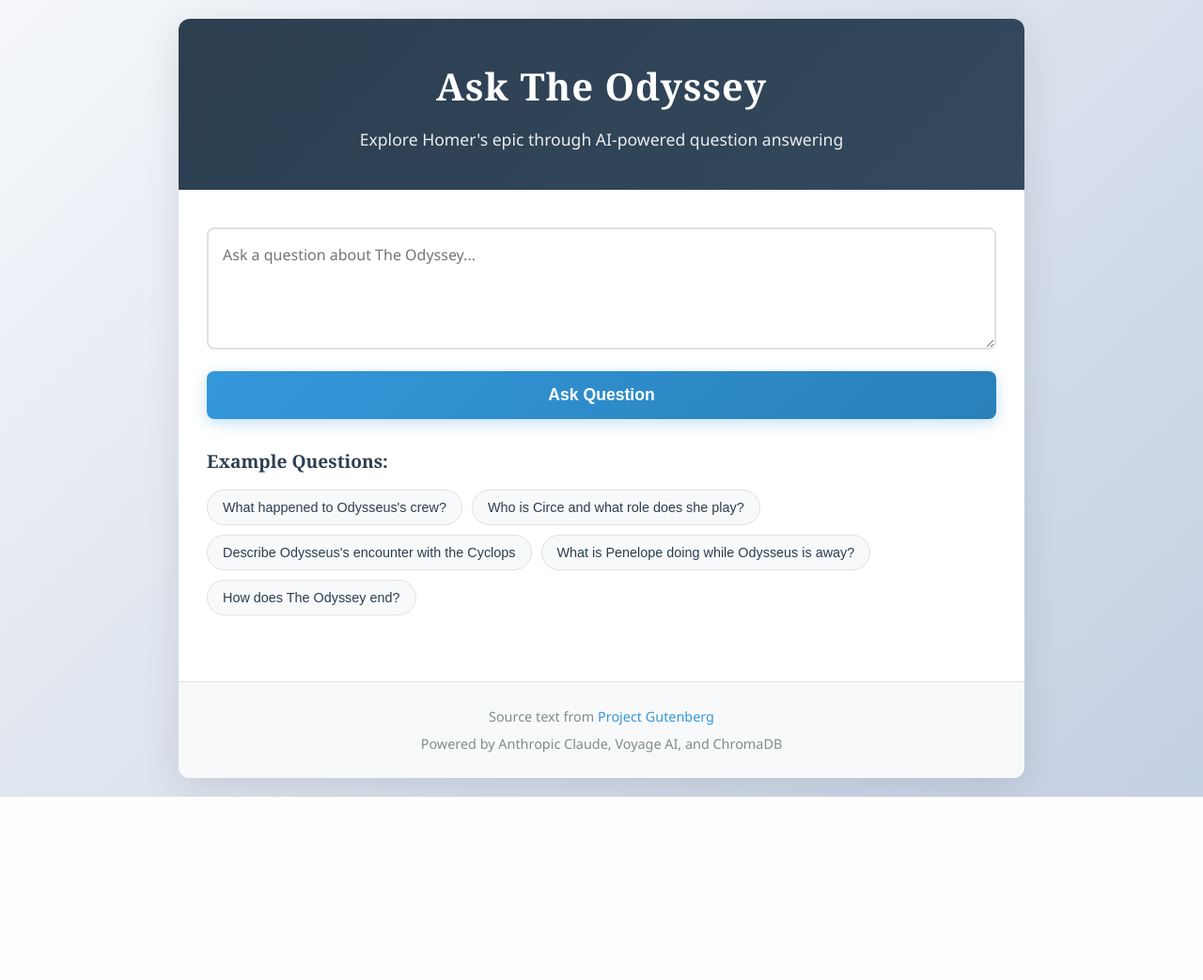
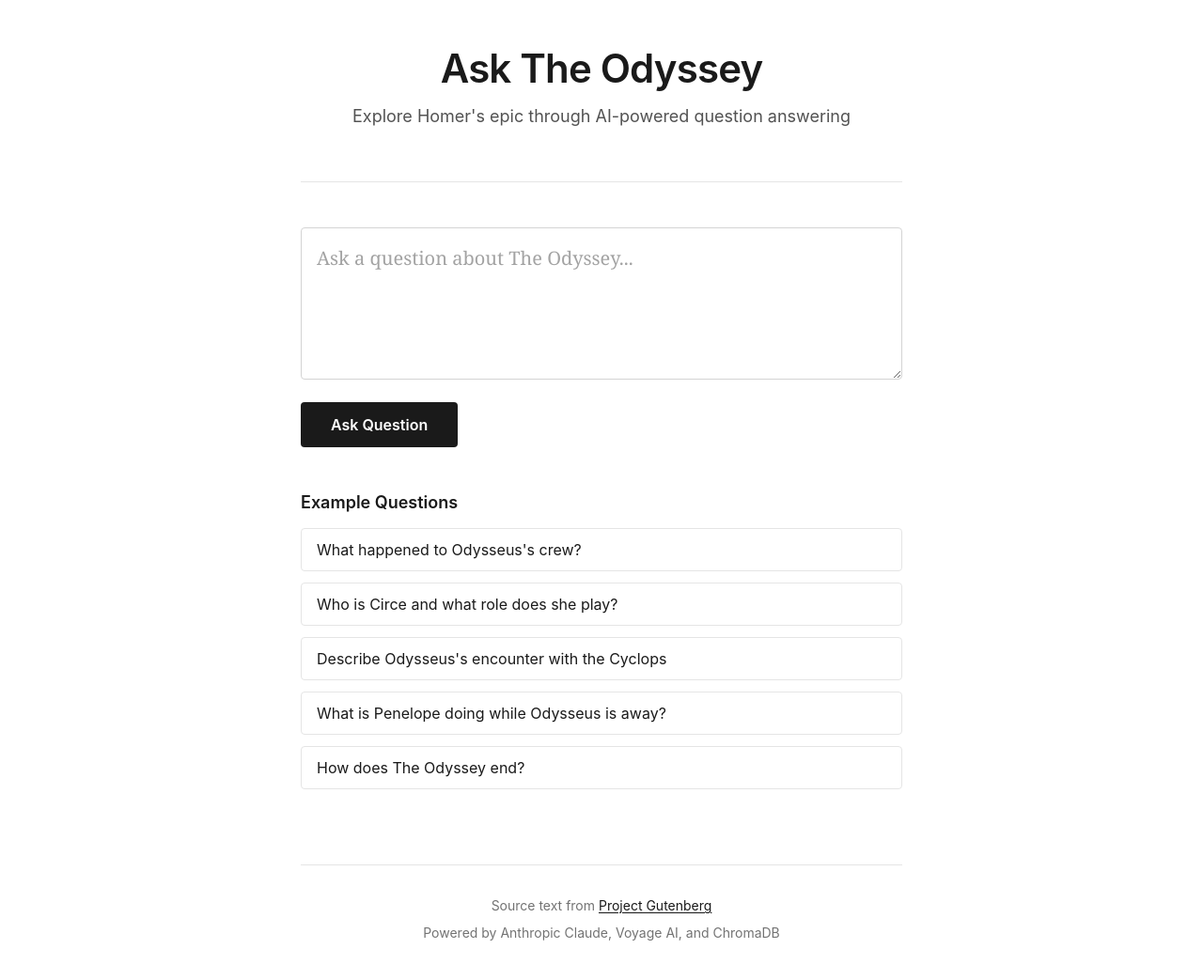
Before and after one commit to quaneh2/odyssey-bot, a Flask app: page / in a window 1280 px wide. Shown: the whole page at 94% size. Before the commit the page ends 848 px from the top, so only its background shows below. Run offline with Flask 3, Linux system fonts and the light colour scheme; parts of the project's set-up code (start-up, migrations or seed data) failed here and were passed over.

Commit message:
Update styling to match portfolio specs

```diff
--- a/static/style.css
+++ b/static/style.css
@@ -1,380 +1,530 @@
-/* Reset and base styles */
+/* ================================
+   PORTFOLIO DESIGN SYSTEM
+   Ask The Odyssey - RAG Application
+   ================================ */
+
+/* ================================
+   RESET & BASE STYLES
+   ================================ */
+
 * {
   margin: 0;
   padding: 0;
   box-sizing: border-box;
 }
 
-body {
-    font-family: 'Segoe UI', Tahoma, Geneva, Verdana, sans-serif;
-    background: linear-gradient(135deg, #f5f7fa 0%, #c3cfe2 100%);
-    color: #333;
-    line-height: 1.6;
-    min-height: 100vh;
-    padding: 20px;
+html {
+  font-size: 16px;
 }
 
-/* Container */
-.container {
-    max-width: 900px;
-    margin: 0 auto;
+body {
+  font-family: Georgia, 'Times New Roman', Times, serif;
+  font-size: 18px;
+  line-height: 1.6;
+  color: #1a1a1a;
   background: #ffffff;
-    border-radius: 12px;
-    box-shadow: 0 10px 40px rgba(0, 0, 0, 0.1);
-    overflow: hidden;
+  -webkit-font-smoothing: antialiased;
+  -moz-osx-font-smoothing: grayscale;
 }
 
-/* Header */
+/* ================================
+   TYPOGRAPHY
+   ================================ */
+
+h1, h2, h3, h4, h5, h6 {
+  font-family: -apple-system, BlinkMacSystemFont, 'Segoe UI', 'Helvetica Neue', Arial, sans-serif;
+  font-weight: 600;
+  line-height: 1.2;
+  color: #1a1a1a;
+  margin-bottom: 16px;
+}
+
+h1 {
+  font-size: 36px;
+  margin-top: 0;
+  letter-spacing: -0.02em;
+}
+
+h2 {
+  font-size: 28px;
+  margin-top: 40px;
+  letter-spacing: -0.01em;
+}
+
+h3 {
+  font-size: 22px;
+  margin-top: 32px;
+}
+
+h4 {
+  font-size: 18px;
+  margin-top: 24px;
+}
+
+p {
+  margin-bottom: 24px;
+}
+
+a {
+  color: #1a1a1a;
+  text-decoration: underline;
+  text-decoration-thickness: 1px;
+  text-underline-offset: 2px;
+  transition: color 0.2s ease;
+}
+
+a:hover {
+  color: #404040;
+}
+
+/* ================================
+   LAYOUT
+   ================================ */
+
+.container {
+  max-width: 680px;
+  margin: 0 auto;
+  padding: 0 20px;
+}
+
+.section {
+  margin: 48px 0;
+}
+
+/* ================================
+   HEADER
+   ================================ */
+
 header {
-    background: linear-gradient(135deg, #2c3e50 0%, #34495e 100%);
-    color: #ffffff;
-    padding: 40px 30px;
+  border-bottom: 1px solid #e5e5e5;
+  padding: 48px 0 32px 0;
+  margin-bottom: 48px;
   text-align: center;
 }
 
 header h1 {
-    font-family: Georgia, 'Times New Roman', serif;
-    font-size: 2.5rem;
-    margin-bottom: 10px;
-    font-weight: 600;
-    letter-spacing: 1px;
+  font-size: 42px;
+  margin-bottom: 12px;
+  letter-spacing: -0.02em;
 }
 
 header .subtitle {
-    font-size: 1.1rem;
-    opacity: 0.9;
-    font-weight: 300;
+  font-family: -apple-system, BlinkMacSystemFont, 'Segoe UI', sans-serif;
+  font-size: 18px;
+  color: #525252;
+  font-weight: 400;
+  line-height: 1.5;
 }
 
-/* Main content */
-main {
-    padding: 40px 30px;
-}
+/* ================================
+   QUERY SECTION
+   ================================ */
 
-/* Query section */
 .query-section {
-    margin-bottom: 30px;
+  margin-bottom: 48px;
 }
 
 #question-input {
   width: 100%;
-    padding: 15px;
-    font-size: 1rem;
-    border: 2px solid #e0e0e0;
-    border-radius: 8px;
-    font-family: inherit;
+  font-family: Georgia, 'Times New Roman', Times, serif;
+  font-size: 20px;
+  line-height: 1.6;
+  padding: 16px;
+  border: 1px solid #d4d4d4;
+  border-radius: 4px;
+  background: #ffffff;
+  color: #1a1a1a;
   resize: vertical;
-    transition: border-color 0.3s ease;
-    line-height: 1.5;
+  min-height: 120px;
+  transition: border-color 0.2s ease, box-shadow 0.2s ease;
 }
 
 #question-input:focus {
   outline: none;
-    border-color: #3498db;
-    box-shadow: 0 0 0 3px rgba(52, 152, 219, 0.1);
+  border-color: #1a1a1a;
+  box-shadow: 0 0 0 3px rgba(26, 26, 26, 0.1);
+}
+
+#question-input::placeholder {
+  color: #a3a3a3;
 }
 
 .submit-button {
-    width: 100%;
-    margin-top: 15px;
-    padding: 15px 30px;
-    font-size: 1.1rem;
+  font-family: -apple-system, BlinkMacSystemFont, 'Segoe UI', sans-serif;
+  font-size: 16px;
   font-weight: 600;
+  padding: 14px 32px;
+  margin-top: 16px;
+  background: #1a1a1a;
   color: #ffffff;
-    background: linear-gradient(135deg, #3498db 0%, #2980b9 100%);
   border: none;
-    border-radius: 8px;
+  border-radius: 4px;
   cursor: pointer;
-    transition: all 0.3s ease;
-    box-shadow: 0 4px 15px rgba(52, 152, 219, 0.3);
+  transition: background 0.2s ease;
+  min-height: 44px;
 }
 
 .submit-button:hover {
-    transform: translateY(-2px);
-    box-shadow: 0 6px 20px rgba(52, 152, 219, 0.4);
+  background: #404040;
 }
 
 .submit-button:active {
-    transform: translateY(0);
+  background: #262626;
 }
 
 .submit-button:disabled {
-    opacity: 0.6;
+  background: #a3a3a3;
   cursor: not-allowed;
-    transform: none;
 }
 
-/* Loading indicator */
+.submit-button:focus {
+  outline: none;
+  box-shadow: 0 0 0 3px rgba(26, 26, 26, 0.2);
+}
+
+/* ================================
+   LOADING
+   ================================ */
+
 .loading {
   display: flex;
   align-items: center;
   justify-content: center;
-    gap: 15px;
-    margin-top: 20px;
-    padding: 20px;
-    background: #f8f9fa;
-    border-radius: 8px;
-    color: #2c3e50;
+  gap: 12px;
+  margin-top: 24px;
+  padding: 16px;
+  background: #f5f5f5;
+  border-radius: 4px;
+  font-family: -apple-system, BlinkMacSystemFont, 'Segoe UI', sans-serif;
+  font-size: 16px;
+  color: #525252;
 }
 
 .spinner {
   width: 24px;
   height: 24px;
-    border: 3px solid #e0e0e0;
-    border-top-color: #3498db;
+  border: 2px solid #e5e5e5;
+  border-top: 2px solid #1a1a1a;
   border-radius: 50%;
   animation: spin 0.8s linear infinite;
 }
 
 @keyframes spin {
-    to { transform: rotate(360deg); }
+  0% { transform: rotate(0deg); }
+  100% { transform: rotate(360deg); }
 }
 
-/* Examples section */
+/* ================================
+   EXAMPLES SECTION
+   ================================ */
+
 .examples-section {
-    margin-bottom: 30px;
+  margin-bottom: 48px;
 }
 
 .examples-section h3 {
-    font-family: Georgia, 'Times New Roman', serif;
-    color: #2c3e50;
-    margin-bottom: 15px;
-    font-size: 1.2rem;
+  font-size: 18px;
+  margin-bottom: 16px;
+  margin-top: 0;
 }
 
 .example-questions {
   display: flex;
-    flex-wrap: wrap;
-    gap: 10px;
+  flex-direction: column;
+  gap: 12px;
 }
 
 .example-btn {
-    padding: 10px 16px;
-    font-size: 0.9rem;
-    color: #2c3e50;
-    background: #f8f9fa;
-    border: 1px solid #dee2e6;
-    border-radius: 20px;
+  font-family: -apple-system, BlinkMacSystemFont, 'Segoe UI', sans-serif;
+  font-size: 16px;
+  font-weight: 400;
+  padding: 12px 16px;
+  text-align: left;
+  background: transparent;
+  color: #1a1a1a;
+  border: 1px solid #e5e5e5;
+  border-radius: 4px;
   cursor: pointer;
   transition: all 0.2s ease;
+  min-height: 44px;
 }
 
 .example-btn:hover {
-    background: #e9ecef;
-    border-color: #3498db;
-    color: #3498db;
+  background: #f5f5f5;
+  border-color: #1a1a1a;
 }
 
-/* Answer section */
+.example-btn:focus {
+  outline: none;
+  box-shadow: 0 0 0 3px rgba(26, 26, 26, 0.1);
+}
+
+/* ================================
+   ANSWER SECTION
+   ================================ */
+
 .answer-section {
-    margin-top: 40px;
-    padding-top: 30px;
-    border-top: 2px solid #e0e0e0;
+  margin-top: 64px;
+  padding-top: 48px;
+  border-top: 1px solid #e5e5e5;
 }
 
 .answer-container {
-    margin-bottom: 30px;
+  margin-bottom: 48px;
 }
 
-.answer-container h3,
-.sources-container h3 {
-    font-family: Georgia, 'Times New Roman', serif;
-    color: #2c3e50;
-    margin-bottom: 15px;
-    font-size: 1.3rem;
+.answer-container h3 {
+  font-size: 22px;
+  margin-bottom: 16px;
+  margin-top: 0;
 }
 
 .answer-text {
-    background: #f8f9fa;
-    padding: 20px;
-    border-radius: 8px;
-    border-left: 4px solid #3498db;
-    font-size: 1.05rem;
-    line-height: 1.8;
-    color: #2c3e50;
+  font-size: 18px;
+  line-height: 1.6;
+  color: #1a1a1a;
+  padding: 24px;
+  background: #fafafa;
+  border-left: 3px solid #1a1a1a;
+  border-radius: 4px;
 }
 
-/* Sources */
+/* ================================
+   SOURCES
+   ================================ */
+
+.sources-container h3 {
+  font-size: 22px;
+  margin-bottom: 24px;
+  margin-top: 0;
+}
+
 .sources-grid {
   display: grid;
-    gap: 15px;
+  gap: 24px;
 }
 
 .source-card {
   background: #ffffff;
-    border: 1px solid #e0e0e0;
-    border-radius: 8px;
-    padding: 20px;
-    transition: all 0.3s ease;
+  border: 1px solid #e5e5e5;
+  padding: 24px;
+  border-radius: 4px;
+  transition: box-shadow 0.2s ease;
 }
 
 .source-card:hover {
-    box-shadow: 0 4px 12px rgba(0, 0, 0, 0.08);
-    border-color: #3498db;
+  box-shadow: 0 2px 8px rgba(0, 0, 0, 0.08);
 }
 
 .source-header {
   display: flex;
   justify-content: space-between;
   align-items: center;
-    margin-bottom: 12px;
+  margin-bottom: 16px;
+  gap: 16px;
 }
 
 .source-book {
+  font-family: -apple-system, BlinkMacSystemFont, 'Segoe UI', sans-serif;
   font-weight: 600;
-    color: #2c3e50;
-    font-size: 1rem;
+  font-size: 16px;
+  color: #1a1a1a;
 }
 
 .source-relevance {
   display: flex;
   align-items: center;
   gap: 8px;
-    font-size: 0.85rem;
-    color: #7f8c8d;
+  font-family: -apple-system, BlinkMacSystemFont, 'Segoe UI', sans-serif;
+  font-size: 14px;
+  color: #737373;
+  flex-shrink: 0;
 }
 
 .relevance-bar {
   width: 60px;
   height: 6px;
-    background: #e0e0e0;
+  background: #e5e5e5;
   border-radius: 3px;
   overflow: hidden;
 }
 
 .relevance-fill {
   height: 100%;
-    background: linear-gradient(90deg, #3498db, #2ecc71);
+  background: #1a1a1a;
   border-radius: 3px;
   transition: width 0.3s ease;
 }
 
 .source-text {
-    color: #555;
-    font-size: 0.95rem;
+  font-size: 16px;
   line-height: 1.6;
+  color: #404040;
   font-style: italic;
 }
 
-/* Error section */
+/* ================================
+   ERROR SECTION
+   ================================ */
+
 .error-section {
-    margin-top: 40px;
-    padding-top: 30px;
-    border-top: 2px solid #e0e0e0;
+  margin-top: 64px;
+  padding-top: 48px;
+  border-top: 1px solid #e5e5e5;
 }
 
 .error-container {
   background: #fff5f5;
   border: 1px solid #fc8181;
-    border-left: 4px solid #e74c3c;
-    border-radius: 8px;
-    padding: 20px;
+  border-left: 3px solid #e74c3c;
+  border-radius: 4px;
+  padding: 24px;
 }
 
 .error-container h3 {
+  font-size: 18px;
   color: #e74c3c;
-    margin-bottom: 10px;
-    font-size: 1.2rem;
+  margin-bottom: 8px;
+  margin-top: 0;
 }
 
 .error-container p {
+  font-size: 16px;
   color: #c53030;
+  margin-bottom: 0;
 }
 
-/* Footer */
+/* ================================
+   FOOTER
+   ================================ */
+
 footer {
-    background: #f8f9fa;
-    padding: 20px 30px;
+  margin-top: 80px;
+  padding: 32px 0;
+  border-top: 1px solid #e5e5e5;
   text-align: center;
-    border-top: 1px solid #e0e0e0;
-    font-size: 0.9rem;
-    color: #7f8c8d;
 }
 
 footer p {
-    margin: 5px 0;
+  font-family: -apple-system, BlinkMacSystemFont, 'Segoe UI', sans-serif;
+  font-size: 14px;
+  color: #737373;
+  line-height: 1.5;
+  margin-bottom: 8px;
 }
 
 footer a {
-    color: #3498db;
-    text-decoration: none;
+  color: #1a1a1a;
+  text-decoration: underline;
+  text-decoration-thickness: 1px;
 }
 
 footer a:hover {
-    text-decoration: underline;
+  color: #404040;
 }
 
-/* Utility classes */
+/* ================================
+   UTILITIES
+   ================================ */
+
 .hidden {
   display: none !important;
 }
 
-/* Responsive design */
+.visually-hidden {
+  position: absolute;
+  width: 1px;
+  height: 1px;
+  padding: 0;
+  margin: -1px;
+  overflow: hidden;
+  clip: rect(0, 0, 0, 0);
+  white-space: nowrap;
+  border-width: 0;
+}
+
+/* ================================
+   RESPONSIVE
+   ================================ */
+
 @media (max-width: 768px) {
   body {
-        padding: 10px;
+    font-size: 16px;
   }
 
   .container {
-        border-radius: 8px;
+    padding: 0 16px;
   }
 
   header {
-        padding: 30px 20px;
+    padding: 40px 0 24px 0;
   }
 
   header h1 {
-        font-size: 2rem;
+    font-size: 32px;
   }
 
   header .subtitle {
-        font-size: 1rem;
+    font-size: 16px;
   }
 
-    main {
-        padding: 25px 20px;
+  h2 {
+    font-size: 24px;
+  }
+
+  h3 {
+    font-size: 20px;
   }
 
   #question-input {
-        font-size: 0.95rem;
-    }
-
-    .submit-button {
-        font-size: 1rem;
-        padding: 12px 24px;
-    }
-
-    .example-questions {
-        flex-direction: column;
-    }
-
-    .example-btn {
-        width: 100%;
-        text-align: left;
+    font-size: 18px;
   }
 
   .answer-text {
-        font-size: 1rem;
+    font-size: 16px;
+    padding: 20px;
   }
 
   .source-header {
     flex-direction: column;
     align-items: flex-start;
-        gap: 8px;
+    gap: 12px;
+  }
+
+  .source-text {
+    font-size: 15px;
   }
 }
 
 @media (max-width: 480px) {
   header h1 {
-        font-size: 1.75rem;
+    font-size: 28px;
   }
 
   header .subtitle {
-        font-size: 0.9rem;
+    font-size: 15px;
+  }
 }
 
-    .answer-container h3,
-    .sources-container h3 {
-        font-size: 1.1rem;
+/* ================================
+   ACCESSIBILITY
+   ================================ */
+
+@media (prefers-reduced-motion: reduce) {
+  * {
+    animation-duration: 0.01ms !important;
+    animation-iteration-count: 1 !important;
+    transition-duration: 0.01ms !important;
   }
 }
+
+/* Focus styles for keyboard navigation */
+*:focus-visible {
+  outline: 2px dashed #1a1a1a;
+  outline-offset: 2px;
+}
+
+button:focus-visible {
+  outline: none;
+  box-shadow: 0 0 0 3px rgba(26, 26, 26, 0.2);
+}
--- a/templates/index.html
+++ b/templates/index.html
@@ -3,64 +3,67 @@
 <head>
     <meta charset="UTF-8">
     <meta name="viewport" content="width=device-width, initial-scale=1.0">
-    <title>Ask The Odyssey - AI-Powered Epic Explorer</title>
+    <meta name="description" content="Ask questions about Homer's The Odyssey and receive AI-powered answers with citations from the original text.">
+    <title>Ask The Odyssey</title>
     <link rel="stylesheet" href="/static/style.css">
 </head>
 <body>
     <div class="container">
-        <header>
+        <header role="banner">
             <h1>Ask The Odyssey</h1>
             <p class="subtitle">Explore Homer's epic through AI-powered question answering</p>
         </header>
 
-        <main>
-            <section class="query-section">
+        <main role="main">
+            <section class="query-section" aria-label="Question input">
+                <label for="question-input" class="visually-hidden">Your question about The Odyssey</label>
                 <textarea
                     id="question-input"
                     placeholder="Ask a question about The Odyssey..."
                     rows="4"
+                    aria-label="Question input"
                 ></textarea>
-                <button id="submit-btn" class="submit-button">Ask Question</button>
-                <div id="loading" class="loading hidden">
-                    <div class="spinner"></div>
+                <button id="submit-btn" class="submit-button" type="button">Ask Question</button>
+                <div id="loading" class="loading hidden" role="status" aria-live="polite">
+                    <div class="spinner" aria-hidden="true"></div>
                     <span>Processing your question...</span>
                 </div>
             </section>
 
-            <section class="examples-section">
-                <h3>Example Questions:</h3>
-                <div class="example-questions">
-                    <button class="example-btn" data-question="What happened to Odysseus's crew?">
+            <section class="examples-section" aria-label="Example questions">
+                <h3>Example Questions</h3>
+                <div class="example-questions" role="list">
+                    <button class="example-btn" type="button" data-question="What happened to Odysseus's crew?" role="listitem">
                         What happened to Odysseus's crew?
                     </button>
-                    <button class="example-btn" data-question="Who is Circe and what role does she play?">
+                    <button class="example-btn" type="button" data-question="Who is Circe and what role does she play?" role="listitem">
                         Who is Circe and what role does she play?
                     </button>
-                    <button class="example-btn" data-question="Describe Odysseus's encounter with the Cyclops">
+                    <button class="example-btn" type="button" data-question="Describe Odysseus's encounter with the Cyclops" role="listitem">
                         Describe Odysseus's encounter with the Cyclops
                     </button>
-                    <button class="example-btn" data-question="What is Penelope doing while Odysseus is away?">
+                    <button class="example-btn" type="button" data-question="What is Penelope doing while Odysseus is away?" role="listitem">
                         What is Penelope doing while Odysseus is away?
                     </button>
-                    <button class="example-btn" data-question="How does The Odyssey end?">
+                    <button class="example-btn" type="button" data-question="How does The Odyssey end?" role="listitem">
                         How does The Odyssey end?
                     </button>
                 </div>
             </section>
 
-            <section id="answer-section" class="answer-section hidden">
+            <section id="answer-section" class="answer-section hidden" aria-label="Answer" role="region" aria-live="polite">
                 <div class="answer-container">
-                    <h3>Answer:</h3>
+                    <h3>Answer</h3>
                     <div id="answer-text" class="answer-text"></div>
                 </div>
 
                 <div class="sources-container">
-                    <h3>Sources from The Odyssey:</h3>
+                    <h3>Sources from The Odyssey</h3>
                     <div id="sources" class="sources-grid"></div>
                 </div>
             </section>
 
-            <section id="error-section" class="error-section hidden">
+            <section id="error-section" class="error-section hidden" aria-label="Error message" role="alert">
                 <div class="error-container">
                     <h3>Error</h3>
                     <p id="error-text"></p>
@@ -68,8 +71,8 @@
             </section>
         </main>
 
-        <footer>
-            <p>Source text from <a href="https://www.gutenberg.org" target="_blank">Project Gutenberg</a></p>
+        <footer role="contentinfo">
+            <p>Source text from <a href="https://www.gutenberg.org" target="_blank" rel="noopener noreferrer">Project Gutenberg</a></p>
             <p>Powered by Anthropic Claude, Voyage AI, and ChromaDB</p>
         </footer>
     </div>
```
Also changed, not shown: 1 other file. Lines whose indentation alone changed are shown as unchanged.
